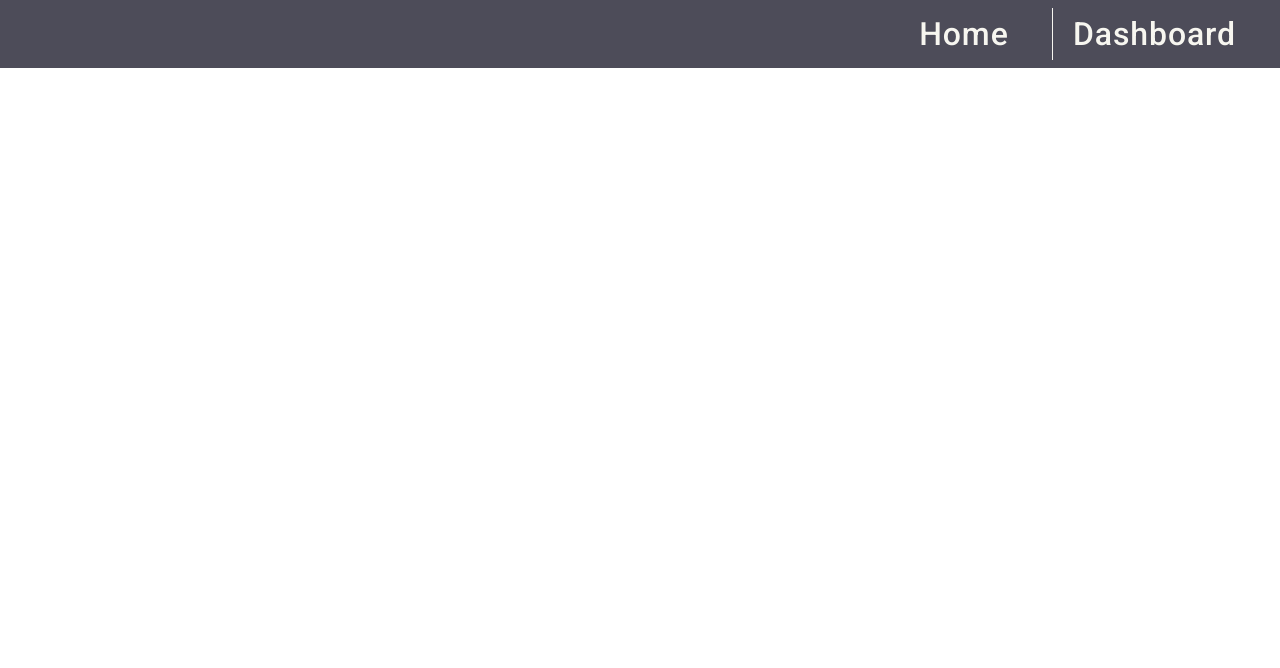
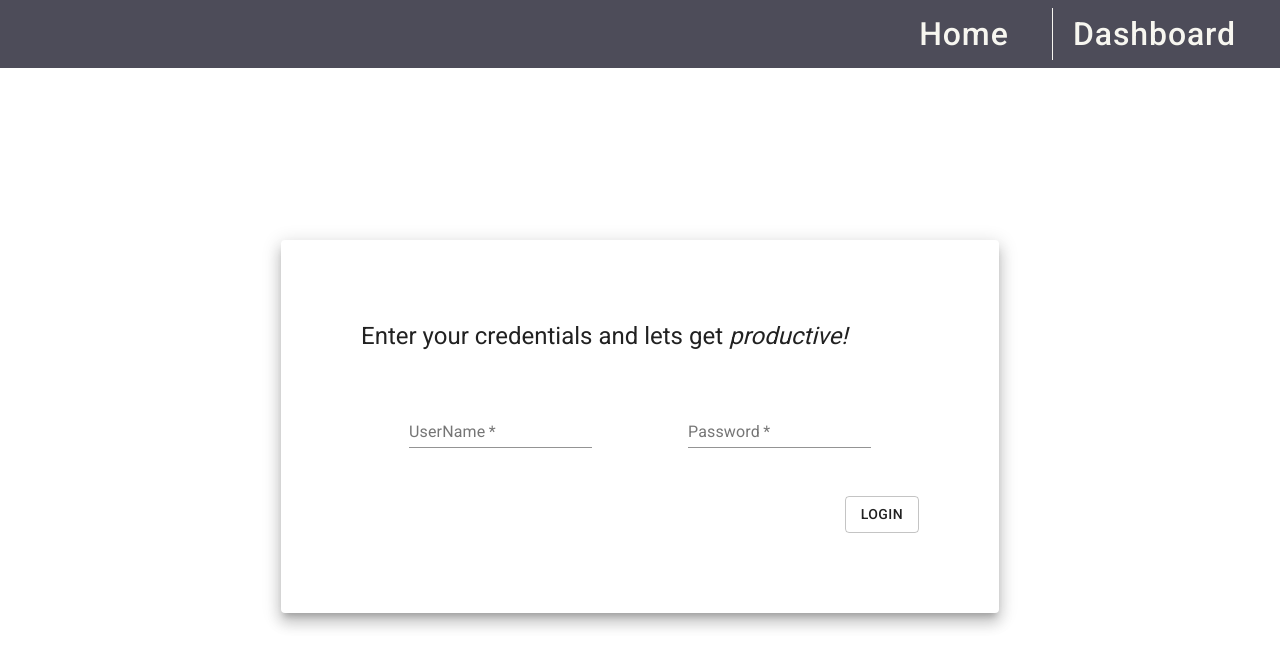
Before and after one commit to JessBonanno/Wunderlist-Frontend, a React (Create React App) app in the folder wunderlist/: page /login in a window 1280 px wide. Shown: the top 668 px of the page. Built offline with nearby package versions, Linux system fonts and the light colour scheme.

Commit message:
added login form and logic

```diff
--- a/wunderlist/src/App.js
+++ b/wunderlist/src/App.js
@@ -8,7 +8,8 @@ import Header from "./components/Header";
 import theme from "./components/ui/Theme";
 import Dashboard from "./components/Dashboard";
 import Home from "./components/Home";
-import NewTodoForm from'./components/NewTodoForm';
+import NewTodoForm from "./components/NewTodoForm";
+import Login from "./components/Login";
 
 const sampleNoteData = [
   // sample note data for development
@@ -86,8 +87,11 @@ function App() {
             render={(props) => <Dashboard {...props} noteData={noteData} />}
           />
           <Route exact path="/" render={(props) => <Home {...props} />} />
-          <Route path="/form" render={(props) => <NewTodoForm {...props} noteData={noteData}/>} />
-
+          <Route
+            path="/form"
+            render={(props) => <NewTodoForm {...props} noteData={noteData} />}
+          />
+          <Route exact path="/login" render={(props) => <Login {...props} />} />
         </Router>
       </ThemeProvider>
     </div>
--- a/wunderlist/src/components/Dashboard.js
+++ b/wunderlist/src/components/Dashboard.js
@@ -59,7 +59,9 @@ const useStyles = makeStyles((theme) => ({
   },
   cardContainer: {
     marginLeft: 300,
-    maxWidth: "80%",
+    maxWidth: "82%",
+    height: '100vh',
+    // backgroundColor: 'black'
   },
   addNote: {
     color: theme.palette.common.grey,
@@ -97,7 +99,7 @@ export default function Dashboard(props) {
     <Grid
       container
       direction="row"
-      style={{ marginTop: "10em" }}
+      style={{ marginTop: "2em" }}
       justify="space-evenly"
     >
       {/* menu block */}
@@ -167,7 +169,12 @@ export default function Dashboard(props) {
         <Typography variant="h5" className={classes.buttonText}>
           Add a note
         </Typography>
-        <IconButton className={classes.addNote} aria-label="add note">
+        <IconButton
+          className={classes.addNote}
+          aria-label="add note"
+          component={Link}
+          to="/form"
+        >
           <AddCircleTwoToneIcon style={{ fontSize: "4rem" }} />
         </IconButton>
       </Grid>
--- a/wunderlist/src/components/Header.js
+++ b/wunderlist/src/components/Header.js
@@ -87,7 +87,6 @@ export default function Header(props) {
           </Toolbar>
         </AppBar>
       </ElevationScroll>
-      <Login />
     </>
   );
 }
--- a/wunderlist/src/components/Home.js
+++ b/wunderlist/src/components/Home.js
@@ -18,8 +18,6 @@ const useStyles = makeStyles({
     borderRadius: 0,
     fontSize: "1.5rem",
     margin: "4em 1em",
-    backgroundColor: theme.palette.primary.main,
-    color: theme.palette.common.white,
   },
 });
 
@@ -47,7 +45,7 @@ export default function Home() {
               variant="outlined"
               color="primary"
               component={Link}
-              to="/form"
+              to="/login"
               className={classes.homeButtons}
             >
               Login
@@ -57,6 +55,9 @@ export default function Home() {
             <Button
               variant="outlined"
               color="primary"
+              component={Link}
+              to="/register"
+
               className={classes.homeButtons}
             >
               Register
--- a/wunderlist/src/components/Login.js
+++ b/wunderlist/src/components/Login.js
@@ -1,19 +1,105 @@
-import React from "react";
+import React, { useState } from "react";
 import TextField from "@material-ui/core/TextField";
 import Grid from "@material-ui/core/Grid";
 import { makeStyles, useTheme } from "@material-ui/core/styles";
 import Typography from "@material-ui/core/Typography";
 import Theme from "./ui/Theme";
+import Paper from "@material-ui/core/Paper";
+import Button from "@material-ui/core/Button";
 
-const useStyles = makeStyles({});
+const useStyles = makeStyles({
+  loginContainer: {
+    margin: "15em auto",
+  },
+  loginPaper: {
+    height: "100%",
+    padding: "5em",
+  },
+  loginField: {
+    margin: "3em",
+  },
+});
 
 export default function Login() {
-    const classes = useStyles();
-    const theme = useTheme();
+  const classes = useStyles();
+  const theme = useTheme();
+  const [formValues, setFormValues] = useState({
+    username: "",
+    password: "",
+  });
+  const [credential, setCredentials] = useState({});
+
+  const handleLoginChanges = (e) => {
+    setFormValues({
+      ...formValues,
+      [e.target.name]: e.target.value,
+    });
+  };
+
+  const handleLoginSubmit = (e) => {
+    e.preventDefault();
+    setCredentials(formValues);
+    setFormValues({ username: "", password: "" });
+  };
 
   return (
-    <>
-      <TextField id="standard-basic" label="Username"></TextField>
-    </>
+    <Grid
+      container
+      justify="center"
+      alignItems="center"
+      className={classes.loginContainer}
+    >
+      <Paper variant="elevation" elevation="10" className={classes.loginPaper}>
+        <Grid item container direction="column">
+          <Grid item>
+            <Typography variant="h5">
+              Enter your credentials and lets get{" "}
+              <span style={{ fontStyle: "italic" }}>productive!</span>
+            </Typography>
+          </Grid>
+          <form
+            className={classes.root}
+            id="loginForm"
+            noValidate
+            autoComplete="off"
+          >
+            <Grid item>
+              <TextField
+                color="secondary"
+                className={classes.loginField}
+                required
+                id="standard-required"
+                label="UserName"
+                name="username"
+                value={formValues.username}
+                onChange={handleLoginChanges}
+              />
+              <TextField
+                color="secondary"
+                className={classes.loginField}
+                required
+                id="standard-password-input"
+                label="Password"
+                type="password"
+                name="password"
+                autoComplete="current-password"
+                value={formValues.password}
+                onChange={handleLoginChanges}
+              />
+            </Grid>
+            <Grid item align="right">
+              <Button
+                variant="outlined"
+                type="submit"
+                form="loginForm"
+                onClick={handleLoginSubmit}
+              >
+                Login
+              </Button>
+            </Grid>
+          </form>
+        </Grid>
+      </Paper>
+    </Grid>
   );
 }
--- a/wunderlist/src/components/ui/Theme.js
+++ b/wunderlist/src/components/ui/Theme.js
@@ -35,6 +35,8 @@ export default createMuiTheme({
     reoccurring: {
       color: "red",
     },
-
+    loginField: {
+      color: wunderBlue,
+    }
   },
 });
```
